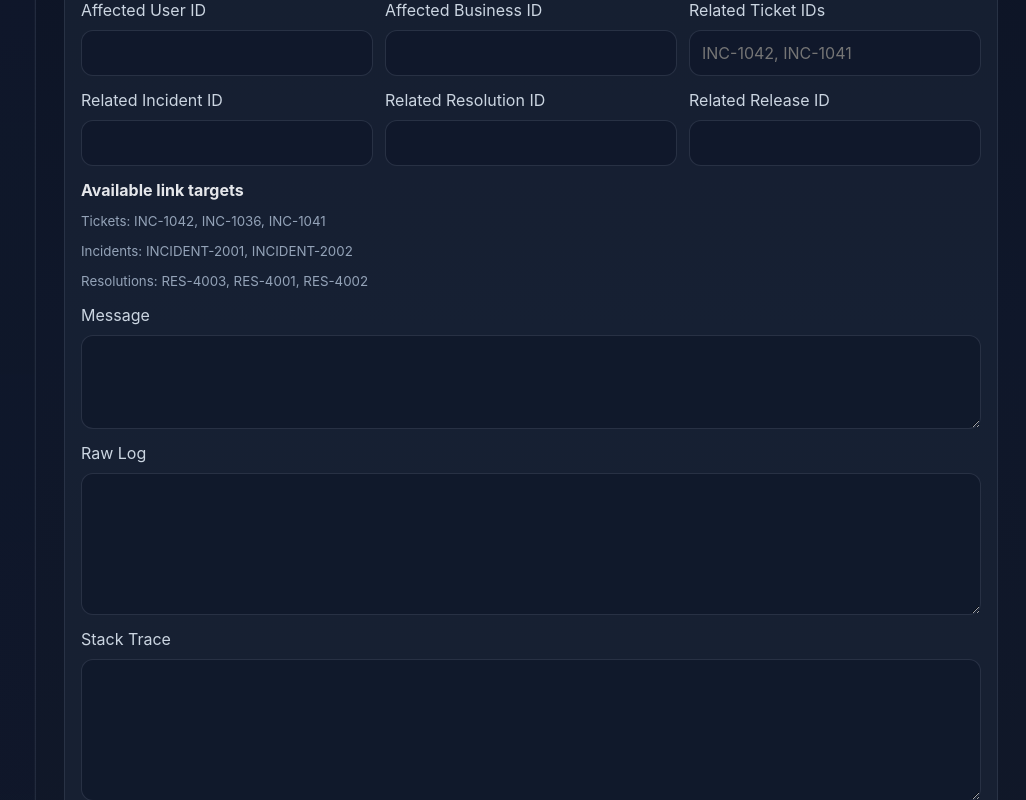
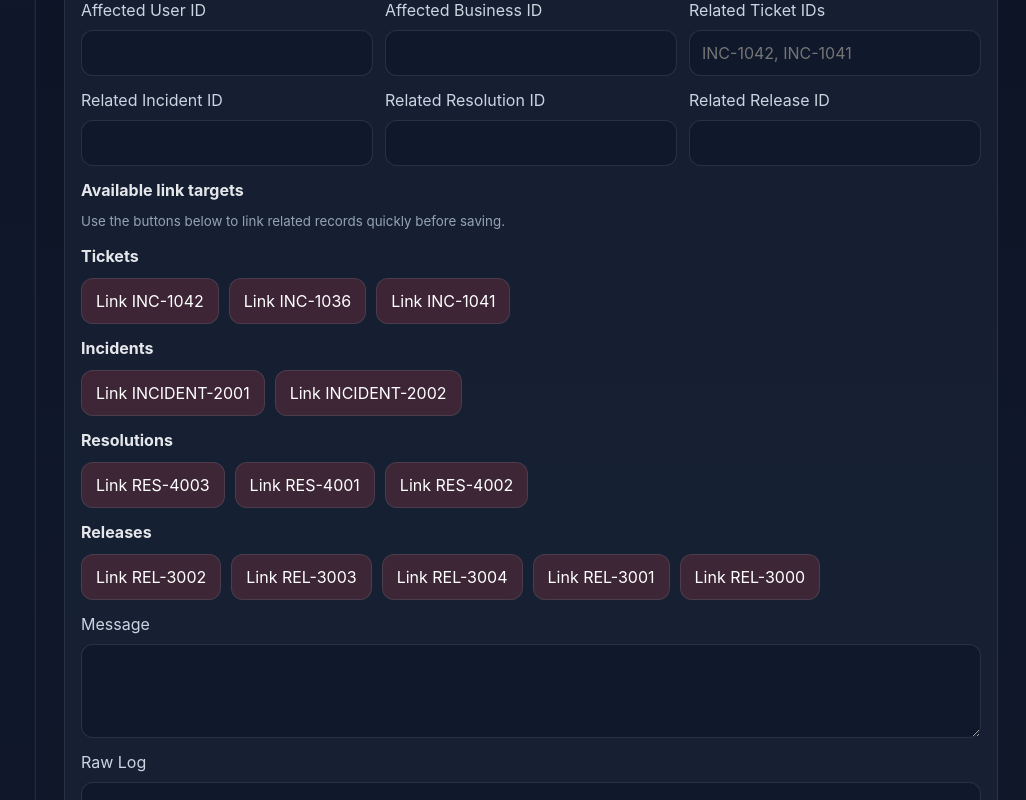
Before and after one commit to Emanuel628/InEx-IT-Support, a React (Vite) app: page /errors/new in a window 1280 px wide. Shown: the part 591-1391 px from the top of the page, without its empty margins (254-1280 px from the left). Built offline with nearby package versions, Linux system fonts and the light colour scheme.

Commit message:
Add reusable link actions to error create workflow

```diff
--- a/src/pages/errors/CreateErrorPage.tsx
+++ b/src/pages/errors/CreateErrorPage.tsx
@@ -1,8 +1,10 @@
 import { useMemo, useState, type FormEvent } from 'react';
 import { useNavigate } from 'react-router-dom';
+import { ErrorLinkActions } from '@/features/errors/components/ErrorLinkActions';
 import { createError } from '@/features/errors/lib/errorStore';
 import { getIncidents } from '@/features/incidents/lib/incidentStore';
 import { getResolutions } from '@/features/resolutions/lib/resolutionStore';
+import { getReleases } from '@/features/releases/lib/releaseStore';
 import { getTickets } from '@/features/tickets/lib/ticketStore';
 import { ERROR_LOG_APP_AREAS, ERROR_LOG_ENVIRONMENTS, ERROR_LOG_SEVERITIES, ERROR_LOG_SOURCES, ERROR_LOG_STATUSES } from '@/constants/workflow';
 import type { CreateErrorLogInput, ErrorLogAppArea, ErrorLogEnvironment, ErrorLogSeverity, ErrorLogSource, ErrorLogStatus } from '@/types/errors';
@@ -40,6 +42,7 @@ export function CreateErrorPage() {
   const tickets = useMemo(() => getTickets().slice(0, 6), []);
   const incidents = useMemo(() => getIncidents().slice(0, 6), []);
   const resolutions = useMemo(() => getResolutions().slice(0, 6), []);
+  const releases = useMemo(() => getReleases().slice(0, 6), []);
   const [form, setForm] = useState<CreateErrorLogInput>({
     ...initialForm,
     firstSeenAt: nowIsoLike(),
@@ -66,6 +69,23 @@ export function CreateErrorPage() {
     });
 
     navigate(`/errors/${record.id}`);
+  }
+
+  function toggleTicketLink(ticketId: string) {
+    setForm((current) => ({
+      ...current,
+      relatedTicketIds: current.relatedTicketIds.includes(ticketId)
+        ? current.relatedTicketIds.filter((value) => value !== ticketId)
+        : [...current.relatedTicketIds, ticketId],
+      status: current.relatedTicketIds.includes(ticketId) ? current.status : 'linked_to_ticket',
+    }));
+  }
+
+  function toggleSingleLink(key: 'relatedIncidentId' | 'relatedResolutionId' | 'relatedReleaseId', value: string) {
+    setForm((current) => ({
+      ...current,
+      [key]: current[key] === value ? '' : value,
+    }));
   }
 
   return (
@@ -164,10 +184,36 @@ export function CreateErrorPage() {
 
           <div className="error-link-list">
             <strong>Available link targets</strong>
-            <small>Tickets: {tickets.map((ticket) => ticket.id).join(', ') || '—'}</small>
-            <small>Incidents: {incidents.map((incident) => incident.id).join(', ') || '—'}</small>
-            <small>Resolutions: {resolutions.map((resolution) => resolution.id).join(', ') || '—'}</small>
+            <small>Use the buttons below to link related records quickly before saving.</small>
           </div>
+
+          <ErrorLinkActions
+            title="Tickets"
+            records={tickets}
+            activeIds={form.relatedTicketIds}
+            onToggle={toggleTicketLink}
+          />
+
+          <ErrorLinkActions
+            title="Incidents"
+            records={incidents}
+            activeIds={form.relatedIncidentId ? [form.relatedIncidentId] : []}
+            onToggle={(id) => toggleSingleLink('relatedIncidentId', id)}
+          />
+
+          <ErrorLinkActions
+            title="Resolutions"
+            records={resolutions}
+            activeIds={form.relatedResolutionId ? [form.relatedResolutionId] : []}
+            onToggle={(id) => toggleSingleLink('relatedResolutionId', id)}
+          />
+
+          <ErrorLinkActions
+            title="Releases"
+            records={releases}
+            activeIds={form.relatedReleaseId ? [form.relatedReleaseId] : []}
+            onToggle={(id) => toggleSingleLink('relatedReleaseId', id)}
+          />
 
           <label>
             Message
```
